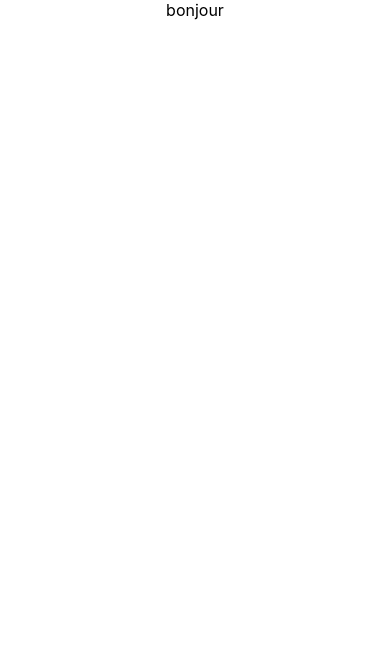
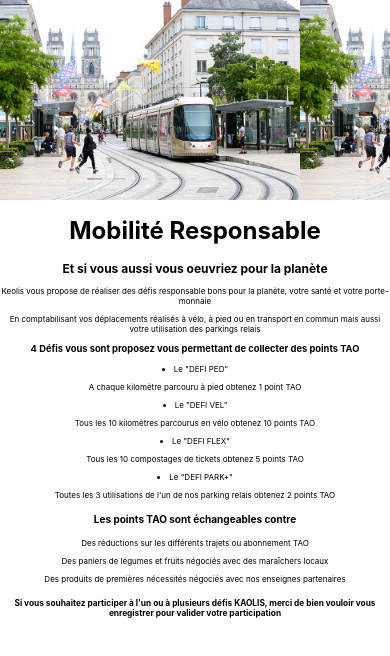
Before and after one commit to Kanmuruuruu/hackathon, a React (Create React App) app: page / in a window 390 px wide. Shown: the top 656 px of the page. Built offline with nearby package versions, Linux system fonts and the light colour scheme.

Commit message:
création partie Mobilité Responsable

```diff
--- a/src/components/Home.js
+++ b/src/components/Home.js
@@ -1,10 +1,11 @@
 import React from 'react';
+import Mobilit from './Mobilit.js'
 
 
 const Home = () => {
     return(
         <div>
-            bonjour
+            <Mobilit/>
         </div>
     );
 }
--- /dev/null
+++ b/src/components/Mobilit.css
@@ -0,0 +1,51 @@
+.Font{
+}
+
+.Defi{
+    background-image: url("../images/tram-cathedrale.jpg");
+    background-size: contain;
+    height: 200px;
+    width: auto;
+    background-position: no-repeat;
+}
+
+.Mobilite{
+    font-size: 12px;
+}
+
+.Title{
+    font-size: 8px;
+}
+
+.Text{
+    font-size: 8px;
+}
+
+.Challenge{
+    font-size: 8px;
+}
+
+.DefiName{
+    font-size: 8px;
+}
+.Challenge li{
+    display: inline;
+    font-size: 12px;
+}
+
+.Compteur{
+    font-size: 8px;
+}
+
+.Points{
+    font-size: 10px;
+}
+
+.Echange{
+    font-size: 8px;
+    text-align: center;
+}
+
+.Explication{
+    font-size: 10px;
+}
--- /dev/null
+++ b/src/components/Mobilit.js
@@ -0,0 +1,50 @@
+import React from 'react';
+import './Mobilit.css';
+
+function Mobilit() {
+  return (
+    <div className="Font">
+      <div className="Defi">
+
+      </div>
+      <div className="Mobilite">
+        <h1>Mobilité Responsable</h1>
+      </div>
+      <div className="Title">
+        <h2>Et si vous aussi vous oeuvriez pour la planète</h2>
+      </div>
+      <div className="Text">
+        <p>Keolis vous propose de réaliser des défis
+          responsable bons pour la planète,
+        votre santé et votre porte-monnaie</p>
+        <p>En comptabilisant vos déplacements réalisés à vélo, à pied ou en transport en commun mais aussi votre utilisation des parkings relais</p>
+      </div>
+      <div className="Challenge">
+        <h3>4 Défis vous sont proposez vous permettant de collecter des points TAO</h3>
+      </div>
+      <div className="DefiName">
+          <li>Le "DEFI PED"</li>
+            <p className="Compteur">A chaque kilomètre parcouru à pied obtenez 1 point TAO</p>
+          <li>Le "DEFI VEL"</li>
+            <p className="Compteur">Tous les 10 kilomètres parcourus en vélo obtenez 10 points TAO</p>
+          <li>Le "DEFI FLEX"</li>
+            <p className="Compteur">Tous les 10 compostages de tickets obtenez 5 points TAO</p>
+          <li>Le "DEFI PARK+"</li>
+            <p className="Compteur">Toutes les 3 utilisations de l'un de nos parking relais obtenez 2 points TAO</p>
+      </div>
+      <div className="Points">
+        <h4>Les points TAO sont échangeables contre</h4>
+      </div>
+      <div className="Echange">
+          <p>Des réductions sur les différents trajets ou abonnement TAO</p>
+          <p>Des paniers de légumes et fruits négociés avec des maraîchers locaux</p>
+          <p>Des produits de premières nécessités négociés avec nos enseignes partenaires</p>
+      </div>
+      <div className="Explication">
+        <h5>Si vous souhaitez participer à l'un ou à plusieurs défis KAOLIS, merci de bien vouloir vous enregistrer pour valider votre participation</h5>
+      </div>
+    </div>
+  );
+}
+
+export default Mobilit;
```
Also changed, not shown: src/images/tram-cathedrale.jpg (added).
